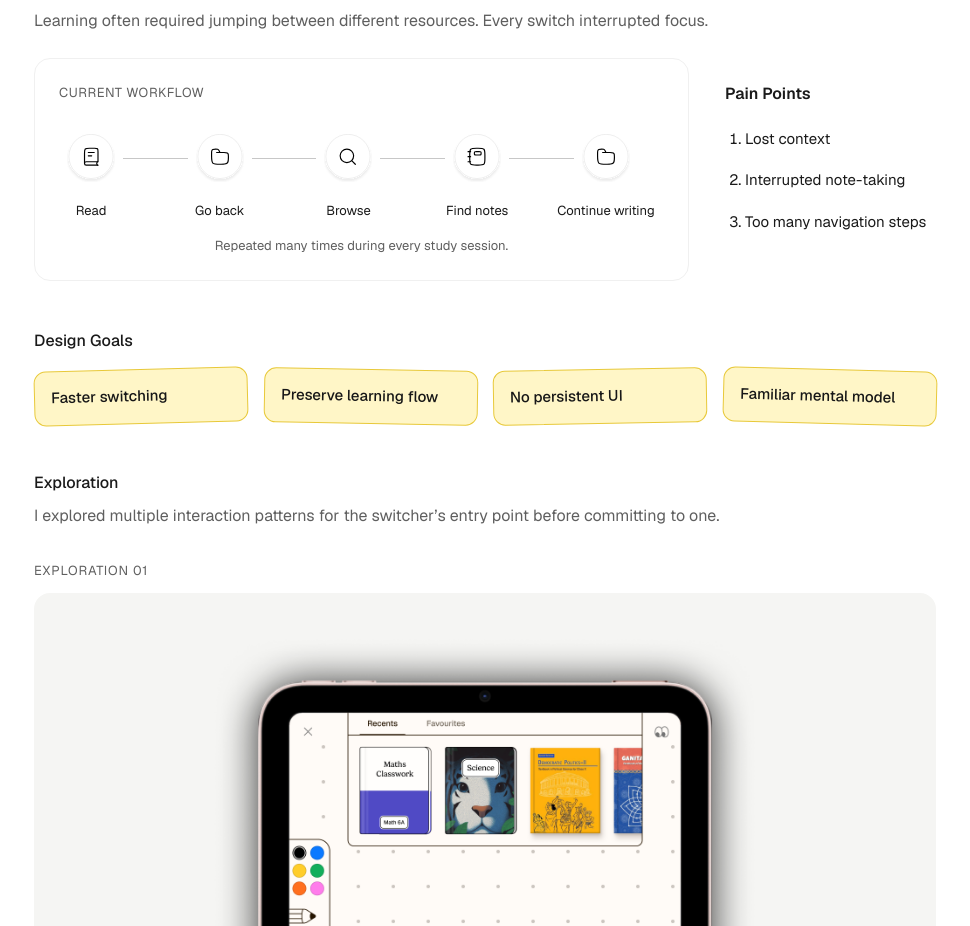
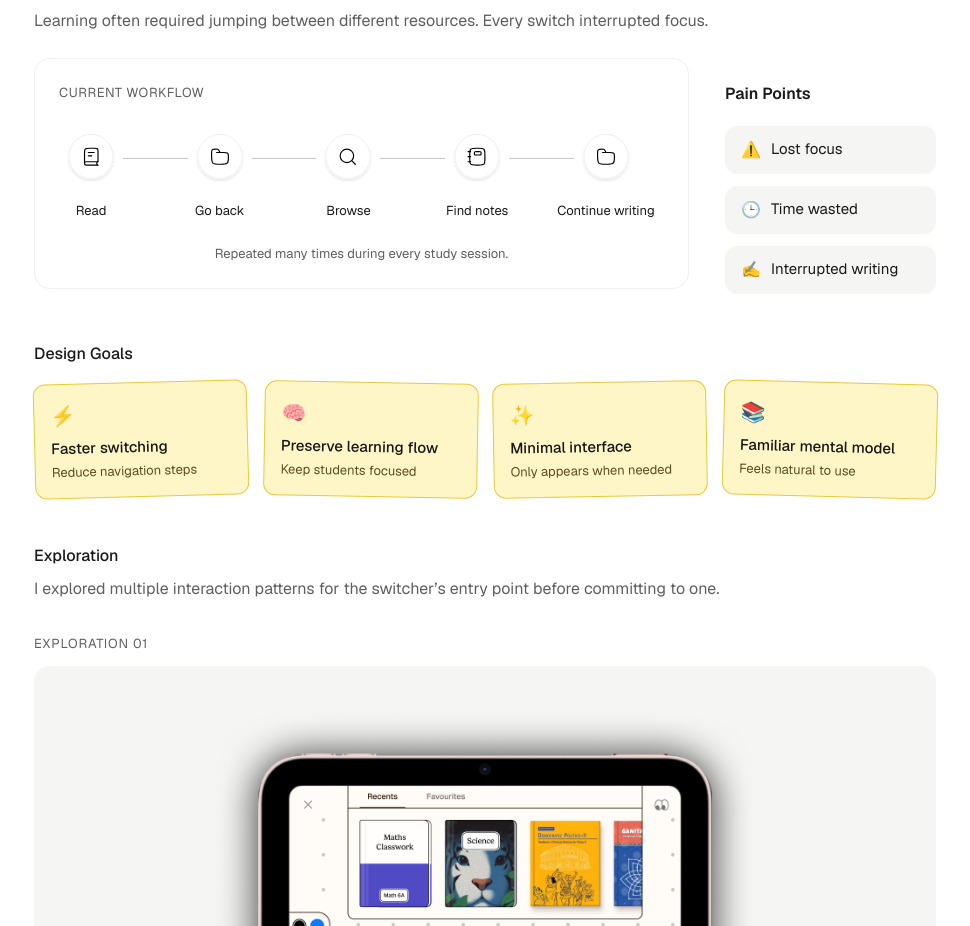
Before and after one commit to aditishinde304/my-portfolio, a Next.js app: page /work/superrbook in a window 1280 px wide. Shown: the part 2607-3533 px from the top of the page, without its empty margins (271-1241 px from the left). Built offline with nearby package versions, Linux system fonts and the light colour scheme; a web font is replaced by a local one.

Commit message:
Turn Pain Points into chips, add subtitles to Design Goals
- Caption below workflow moved down 8px more
- Pain Points: light-grey chips with emoji, no numbering/bullets
- Design Goals: icon + title + one-line subtitle per card

Co-Authored-By: Claude Sonnet 5 <noreply@anthropic.com>

```diff
--- a/app/work/superrbook/page.tsx
+++ b/app/work/superrbook/page.tsx
@@ -309,28 +309,29 @@ export default function SuperrbookCaseStudy() {
                   </div>
                   <p
                     className="text-[13px] text-center"
-                    style={{ color: "var(--muted)", marginTop: "8px" }}
+                    style={{ color: "var(--muted)", marginTop: "16px" }}
                   >
                     Repeated many times during every study session.
                   </p>
                 </div>
                 <div className="flex flex-col" style={{ paddingTop: "24px", marginLeft: "-20px" }}>
                   <p className="text-[16px] font-semibold mb-5" style={{ color: "var(--foreground)" }}>Pain Points</p>
-                  <ol className="flex flex-col gap-4" style={{ listStyle: "decimal", paddingLeft: "20px" }}>
+                  <div className="flex flex-col gap-3">
                     {[
-                      "Lost context",
-                      "Interrupted note-taking",
-                      "Too many navigation steps",
+                      { emoji: "⚠️", text: "Lost focus" },
+                      { emoji: "🕒", text: "Time wasted" },
+                      { emoji: "✍️", text: "Interrupted writing" },
                     ].map((point) => (
-                      <li
-                        key={point}
-                        className="text-[15px] whitespace-nowrap"
-                        style={{ color: "var(--foreground)", lineHeight: 1.7 }}
+                      <div
+                        key={point.text}
+                        className="inline-flex items-center gap-2.5 rounded-xl px-4 py-3 whitespace-nowrap"
+                        style={{ background: "var(--hover-bg)" }}
                       >
-                        {point}
-                      </li>
+                        <span className="text-[16px]" aria-hidden>{point.emoji}</span>
+                        <p className="text-[15px]" style={{ color: "var(--foreground)" }}>{point.text}</p>
+                      </div>
                     ))}
-                  </ol>
+                  </div>
                 </div>
               </div>
             </div>
@@ -340,13 +341,13 @@ export default function SuperrbookCaseStudy() {
               <p className="text-[16px] font-medium mb-4" style={{ color: "var(--foreground)" }}>Design Goals</p>
               <div className="grid grid-cols-2 md:grid-cols-4 gap-4">
                 {[
-                  { text: "Faster switching", rotate: "-1.5deg" },
-                  { text: "Preserve learning flow", rotate: "1deg" },
-                  { text: "No persistent UI", rotate: "-1deg" },
-                  { text: "Familiar mental model", rotate: "1.5deg" },
+                  { emoji: "⚡", title: "Faster switching", subtitle: "Reduce navigation steps", rotate: "-1.5deg" },
+                  { emoji: "🧠", title: "Preserve learning flow", subtitle: "Keep students focused", rotate: "1deg" },
+                  { emoji: "✨", title: "Minimal interface", subtitle: "Only appears when needed", rotate: "-1deg" },
+                  { emoji: "📚", title: "Familiar mental model", subtitle: "Feels natural to use", rotate: "1.5deg" },
                 ].map((goal) => (
                   <div
-                    key={goal.text}
+                    key={goal.title}
                     className="rounded-xl p-4"
                     style={{
                       background: "#FFF6C7",
@@ -354,7 +355,9 @@ export default function SuperrbookCaseStudy() {
                       transform: `rotate(${goal.rotate})`,
                     }}
                   >
-                    <p className="text-[15px] font-medium leading-snug" style={{ color: "#171717" }}>{goal.text}</p>
+                    <span className="text-[20px]" aria-hidden>{goal.emoji}</span>
+                    <p className="text-[15px] font-medium leading-snug mt-2" style={{ color: "#171717" }}>{goal.title}</p>
+                    <p className="text-[13px] leading-snug mt-1" style={{ color: "#5A4E1F" }}>{goal.subtitle}</p>
                   </div>
                 ))}
               </div>
```
